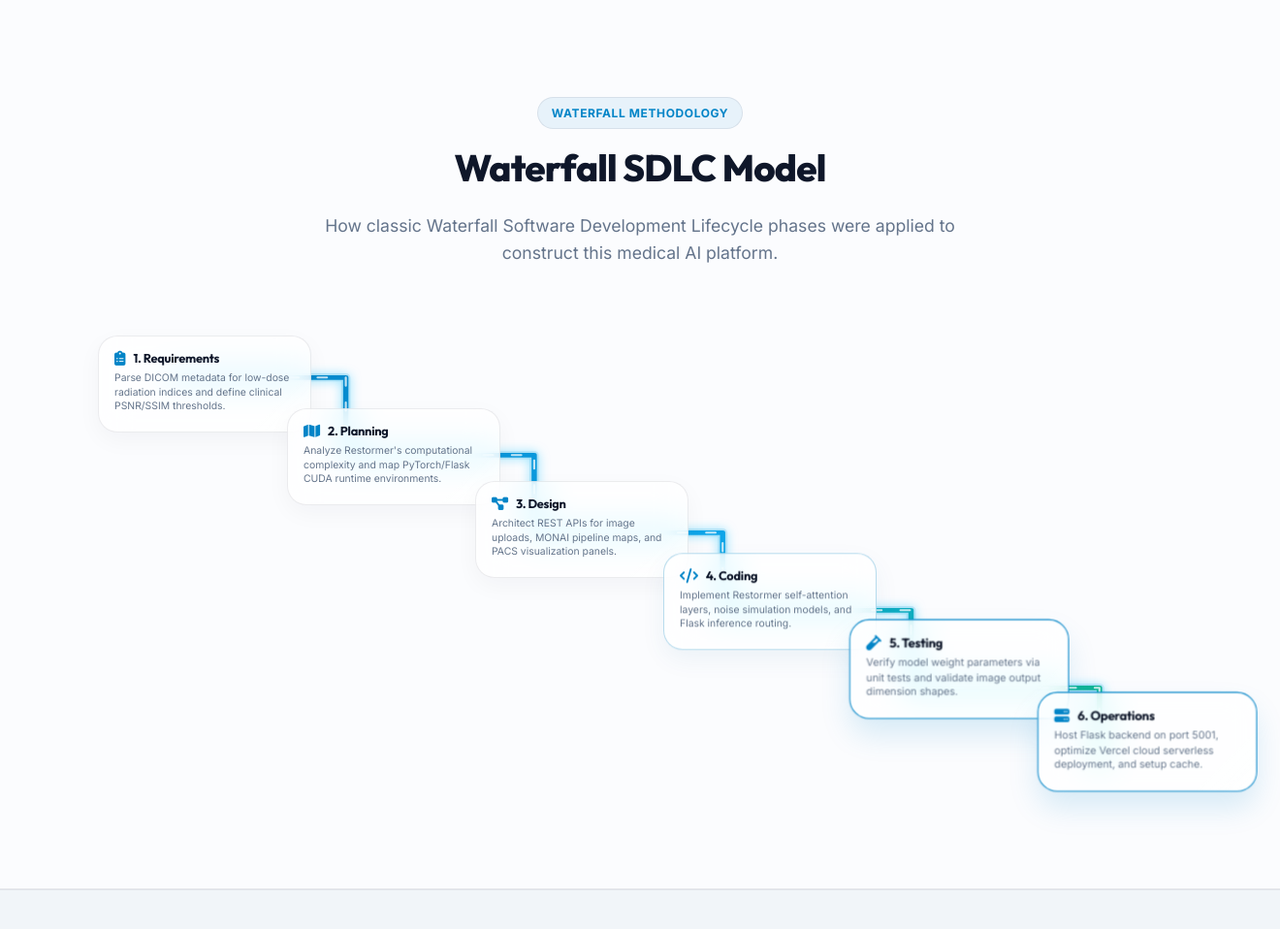
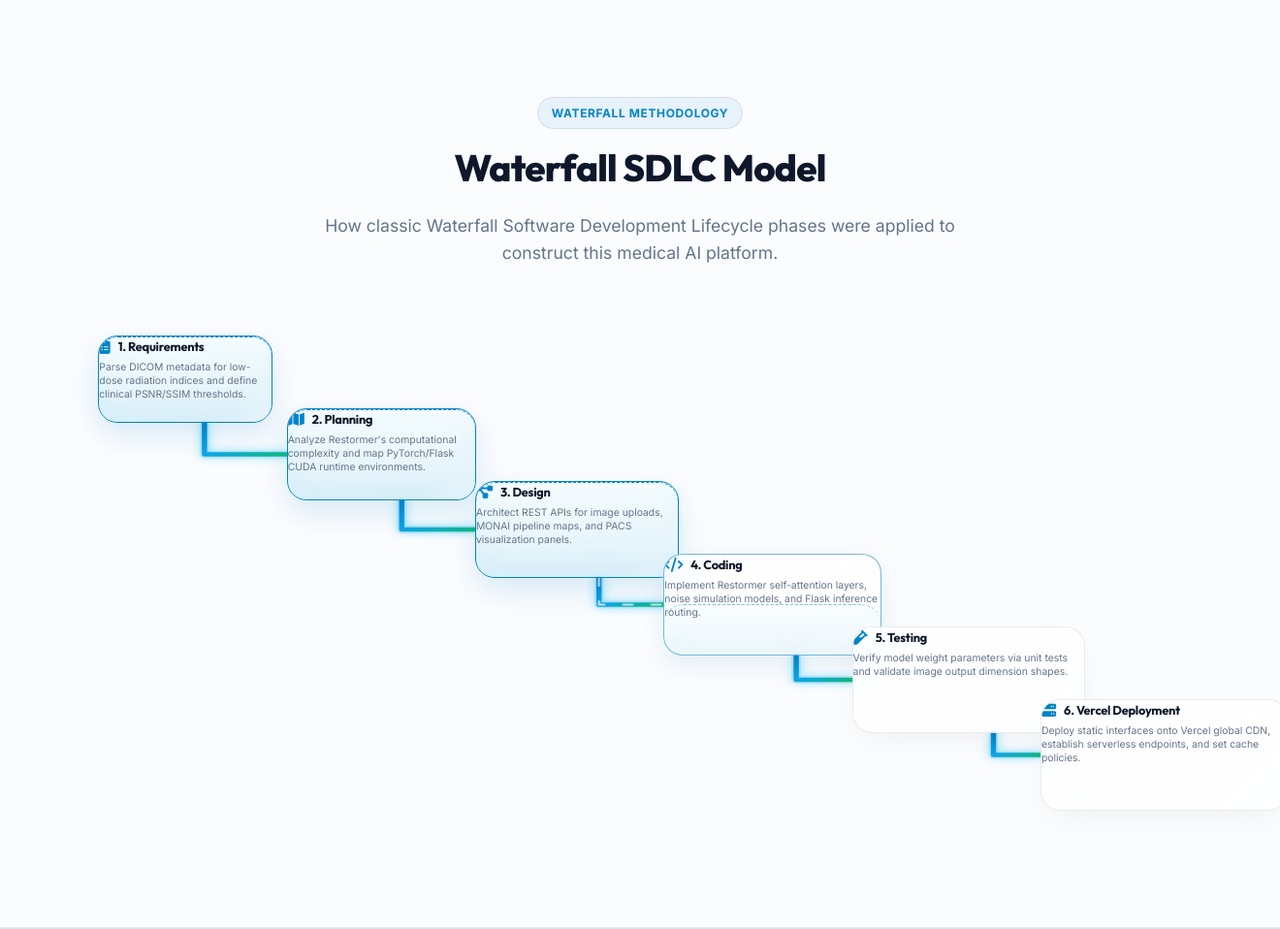
Before and after one commit to Karthik7661/LOW-DOSE-PET-ENHANCEMENT, a Flask app: page / in a window 1320 px wide. Shown: the part 4378-5336 px from the top of the page at 97% size. Run offline with Flask 3, Linux system fonts and the light colour scheme; parts of the project's set-up code (start-up, migrations or seed data) failed here and were passed over.

Commit message:
Implement progressive card sizes, Vercel deployment title, and synchronized sequential liquid-filling animations

```diff
--- a/static/css/styles.css
+++ b/static/css/styles.css
@@ -1807,28 +1807,26 @@
 .waterfall-desktop-canvas {
     position: relative;
     width: 100%;
-    height: 480px;
+    height: 520px;
     margin-top: 40px;
     display: block;
 }
 
 .waterfall-compact-card {
     position: absolute;
-    width: 220px;
-    height: 100px;
-    padding: 12px 16px;
     z-index: 10;
+    overflow: hidden; /* Clips the rising water fill */
     transition: transform 0.3s cubic-bezier(0.16, 1, 0.3, 1), border-color 0.3s ease, box-shadow 0.3s ease;
 }
 
-/* Diagonal staircase coordinate mapping */
+/* Diagonal staircase coordinate mapping with progressive growing sizes */
 @media (min-width: 1024px) {
-    .waterfall-card-1 { left: 4%; top: 10px; }
-    .waterfall-card-2 { left: 20%; top: 85px; }
-    .waterfall-card-3 { left: 36%; top: 160px; }
-    .waterfall-card-4 { left: 52%; top: 235px; }
-    .waterfall-card-5 { left: 68%; top: 310px; }
-    .waterfall-card-6 { left: 84%; top: 385px; }
+    .waterfall-card-1 { left: 4%; top: 10px; width: 180px; height: 90px; }
+    .waterfall-card-2 { left: 20%; top: 85px; width: 195px; height: 95px; }
+    .waterfall-card-3 { left: 36%; top: 160px; width: 210px; height: 100px; }
+    .waterfall-card-4 { left: 52%; top: 235px; width: 225px; height: 105px; }
+    .waterfall-card-5 { left: 68%; top: 310px; width: 240px; height: 110px; }
+    .waterfall-card-6 { left: 84%; top: 385px; width: 255px; height: 115px; }
 
     .waterfall-mobile-drop-line {
         display: none !important;
@@ -1849,8 +1847,8 @@
         position: relative;
         left: 0 !important;
         top: 0 !important;
-        width: 100%;
-        height: auto;
+        width: 100% !important;
+        height: auto !important;
         min-height: 90px;
     }
 
@@ -1895,41 +1893,101 @@
     }
 }
 
-/* Stepped Waterfall Highlight Cascading Wave */
-@keyframes waterfallHighlight {
-    0%, 100% {
-        border-color: var(--color-card-border);
-        box-shadow: 0 8px 24px rgba(15, 23, 42, 0.04);
-        transform: translateY(0);
-    }
-    10% {
-        border-color: var(--color-primary);
-        box-shadow: 0 16px 30px var(--glow-primary);
-        transform: translateY(-6px) scale(1.03);
-    }
-    20% {
-        border-color: var(--color-secondary);
-        box-shadow: 0 16px 30px var(--glow-secondary);
-        transform: translateY(-3px);
-    }
-    30% {
-        border-color: var(--color-card-border);
-        box-shadow: 0 8px 24px rgba(15, 23, 42, 0.04);
-        transform: translateY(0);
-    }
-}
-
-.waterfall-card-pulse {
-    animation: waterfallHighlight 6s infinite ease-in-out;
-}
-
-.waterfall-card-pulse:nth-child(1) { animation-delay: 0s; }
-.waterfall-card-pulse:nth-child(2) { animation-delay: 1s; }
-.waterfall-card-pulse:nth-child(3) { animation-delay: 2s; }
-.waterfall-card-pulse:nth-child(4) { animation-delay: 3s; }
-.waterfall-card-pulse:nth-child(5) { animation-delay: 4s; }
-.waterfall-card-pulse:nth-child(6) { animation-delay: 5s; }
-
-.waterfall-card-pulse:hover {
-    animation-play-state: paused !important;
-}
+/* Synchronized Waterfall Liquid Filling Overlays */
+.water-fill-overlay {
+    position: absolute;
+    left: 0;
+    bottom: 0;
+    width: 100%;
+    height: 0%;
+    background: linear-gradient(180deg, rgba(0, 191, 255, 0.04) 0%, rgba(2, 132, 199, 0.12) 100%);
+    border-radius: inherit;
+    pointer-events: none;
+    z-index: -1;
+    border-top: 1.5px dashed var(--color-primary);
+    box-shadow: inset 0 -15px 30px rgba(0, 191, 255, 0.05);
+}
+
+/* Card 1 Water Fill (0s to 1.2s fill, holds, drains at 11s) */
+@keyframes fillCard1 {
+    0%, 93% { height: 0%; opacity: 0; }
+    10%, 88% { height: 100%; opacity: 1; }
+}
+/* Card 2 Water Fill (2.0s to 3.2s) */
+@keyframes fillCard2 {
+    0%, 16.6%, 93% { height: 0%; opacity: 0; }
+    26.6%, 88% { height: 100%; opacity: 1; }
+}
+/* Card 3 Water Fill (4.0s to 5.2s) */
+@keyframes fillCard3 {
+    0%, 33.3%, 93% { height: 0%; opacity: 0; }
+    43.3%, 88% { height: 100%; opacity: 1; }
+}
+/* Card 4 Water Fill (6.0s to 7.2s) */
+@keyframes fillCard4 {
+    0%, 50%, 93% { height: 0%; opacity: 0; }
+    60%, 88% { height: 100%; opacity: 1; }
+}
+/* Card 5 Water Fill (8.0s to 9.2s) */
+@keyframes fillCard5 {
+    0%, 66.6%, 93% { height: 0%; opacity: 0; }
+    76.6%, 88% { height: 100%; opacity: 1; }
+}
+/* Card 6 Water Fill (10.0s to 11.2s) */
+@keyframes fillCard6 {
+    0%, 83.3%, 93% { height: 0%; opacity: 0; }
+    91.6%, 88% { height: 100%; opacity: 1; }
+}
+
+.water-fill-1 { animation: fillCard1 12s infinite ease-in-out; }
+.water-fill-2 { animation: fillCard2 12s infinite ease-in-out; }
+.water-fill-3 { animation: fillCard3 12s infinite ease-in-out; }
+.water-fill-4 { animation: fillCard4 12s infinite ease-in-out; }
+.water-fill-5 { animation: fillCard5 12s infinite ease-in-out; }
+.water-fill-6 { animation: fillCard6 12s infinite ease-in-out; }
+
+/* Synchronized pipe flow currents (hiding flow when inactive) */
+@keyframes flowPipe1 {
+    0%, 10%, 25%, 100% { opacity: 0; }
+    12.5%, 22% { opacity: 1; }
+}
+@keyframes flowPipe2 {
+    0%, 26.6%, 42%, 100% { opacity: 0; }
+    29.1%, 39% { opacity: 1; }
+}
+@keyframes flowPipe3 {
+    0%, 43.3%, 58%, 100% { opacity: 0; }
+    45.8%, 55% { opacity: 1; }
+}
+@keyframes flowPipe4 {
+    0%, 60%, 75%, 100% { opacity: 0; }
+    62.5%, 72% { opacity: 1; }
+}
+@keyframes flowPipe5 {
+    0%, 76.6%, 91.6%, 100% { opacity: 0; }
+    79.1%, 89% { opacity: 1; }
+}
+
+.pipe-flow-1 { animation: flowPipe1 12s infinite ease-in-out; }
+.pipe-flow-2 { animation: flowPipe2 12s infinite ease-in-out; }
+.pipe-flow-3 { animation: flowPipe3 12s infinite ease-in-out; }
+.pipe-flow-4 { animation: flowPipe4 12s infinite ease-in-out; }
+.pipe-flow-5 { animation: flowPipe5 12s infinite ease-in-out; }
+
+/* Pulse background border as water enters */
+@keyframes borderPulse {
+    0%, 93% { border-color: var(--color-card-border); box-shadow: 0 8px 24px rgba(15, 23, 42, 0.04); }
+    10%, 88% { border-color: var(--color-primary); box-shadow: 0 12px 30px var(--glow-primary); }
+}
+
+.waterfall-card-pulse-1 { animation: borderPulse 12s infinite ease-in-out; }
+.waterfall-card-pulse-2 { animation: borderPulse 12s infinite ease-in-out; animation-delay: 2s; }
+.waterfall-card-pulse-3 { animation: borderPulse 12s infinite ease-in-out; animation-delay: 4s; }
+.waterfall-card-pulse-4 { animation: borderPulse 12s infinite ease-in-out; animation-delay: 6s; }
+.waterfall-card-pulse-5 { animation: borderPulse 12s infinite ease-in-out; animation-delay: 8s; }
+.waterfall-card-pulse-6 { animation: borderPulse 12s infinite ease-in-out; animation-delay: 10s; }
+
+.waterfall-compact-card:hover {
+    transform: translateY(-5px) scale(1.03);
+    box-shadow: 0 15px 35px var(--glow-primary);
+}
--- a/templates/index.html
+++ b/templates/index.html
@@ -730,7 +730,7 @@
 
                 <!-- The Desktop stepped waterfall background SVG flow -->
                 <div class="waterfall-vector-canvas" style="position: absolute; top: 0; left: 0; width: 100%; height: 100%; z-index: 1; pointer-events: none;">
-                    <svg width="100%" height="100%" viewBox="0 0 1000 450" preserveAspectRatio="none" style="overflow: visible;">
+                    <svg width="100%" height="100%" viewBox="0 0 1000 520" preserveAspectRatio="none" style="overflow: visible;">
                         <defs>
                             <linearGradient id="waterGrad" x1="0%" y1="0%" x2="100%" y2="100%">
                                 <stop offset="0%" stop-color="var(--color-primary)" />
@@ -746,23 +746,31 @@
                             </filter>
                         </defs>
                         <!-- Layer 1: Outer glowing transparent glass pipe -->
-                        <path d="M 100,50 L 250,50 L 250,125 L 410,125 L 410,200 L 570,200 L 570,275 L 730,275 L 730,350 L 890,350 L 890,425"
-                              fill="none" stroke="rgba(2, 132, 199, 0.15)" stroke-width="8" stroke-linecap="round" stroke-linejoin="round" />
+                        <path d="M 130,100 L 130,132.5 L 200,132.5" fill="none" stroke="rgba(2, 132, 199, 0.12)" stroke-width="8" stroke-linecap="round" stroke-linejoin="round" />
+                        <path d="M 297.5,180 L 297.5,210 L 360,210" fill="none" stroke="rgba(2, 132, 199, 0.12)" stroke-width="8" stroke-linecap="round" stroke-linejoin="round" />
+                        <path d="M 465,260 L 465,287.5 L 520,287.5" fill="none" stroke="rgba(2, 132, 199, 0.12)" stroke-width="8" stroke-linecap="round" stroke-linejoin="round" />
+                        <path d="M 632.5,340 L 632.5,365 L 680,365" fill="none" stroke="rgba(2, 132, 199, 0.12)" stroke-width="8" stroke-linecap="round" stroke-linejoin="round" />
+                        <path d="M 800,420 L 800,442.5 L 840,442.5" fill="none" stroke="rgba(2, 132, 199, 0.12)" stroke-width="8" stroke-linecap="round" stroke-linejoin="round" />
 
                         <!-- Layer 2: Inner glowing liquid core -->
-                        <path d="M 100,50 L 250,50 L 250,125 L 410,125 L 410,200 L 570,200 L 570,275 L 730,275 L 730,350 L 890,350 L 890,425"
-                              fill="none" stroke="url(#waterGrad)" stroke-width="4.5" stroke-linecap="round" stroke-linejoin="round"
-                              class="water-core" />
+                        <path d="M 130,100 L 130,132.5 L 200,132.5" fill="none" stroke="url(#waterGrad)" stroke-width="4.5" stroke-linecap="round" stroke-linejoin="round" class="water-core" />
+                        <path d="M 297.5,180 L 297.5,210 L 360,210" fill="none" stroke="url(#waterGrad)" stroke-width="4.5" stroke-linecap="round" stroke-linejoin="round" class="water-core" />
+                        <path d="M 465,260 L 465,287.5 L 520,287.5" fill="none" stroke="url(#waterGrad)" stroke-width="4.5" stroke-linecap="round" stroke-linejoin="round" class="water-core" />
+                        <path d="M 632.5,340 L 632.5,365 L 680,365" fill="none" stroke="url(#waterGrad)" stroke-width="4.5" stroke-linecap="round" stroke-linejoin="round" class="water-core" />
+                        <path d="M 800,420 L 800,442.5 L 840,442.5" fill="none" stroke="url(#waterGrad)" stroke-width="4.5" stroke-linecap="round" stroke-linejoin="round" class="water-core" />
 
                         <!-- Layer 3: Rushing liquid currents (Bubble stream animation) -->
-                        <path d="M 100,50 L 250,50 L 250,125 L 410,125 L 410,200 L 570,200 L 570,275 L 730,275 L 730,350 L 890,350 L 890,425"
-                              fill="none" stroke="rgba(255, 255, 255, 0.75)" stroke-width="1.8" stroke-linecap="round" stroke-linejoin="round"
-                              class="water-current" />
+                        <path d="M 130,100 L 130,132.5 L 200,132.5" fill="none" stroke="rgba(255, 255, 255, 0.75)" stroke-width="1.8" stroke-linecap="round" stroke-linejoin="round" class="water-current pipe-flow-1" />
+                        <path d="M 297.5,180 L 297.5,210 L 360,210" fill="none" stroke="rgba(255, 255, 255, 0.75)" stroke-width="1.8" stroke-linecap="round" stroke-linejoin="round" class="water-current pipe-flow-2" />
+                        <path d="M 465,260 L 465,287.5 L 520,287.5" fill="none" stroke="rgba(255, 255, 255, 0.75)" stroke-width="1.8" stroke-linecap="round" stroke-linejoin="round" class="water-current pipe-flow-3" />
+                        <path d="M 632.5,340 L 632.5,365 L 680,365" fill="none" stroke="rgba(255, 255, 255, 0.75)" stroke-width="1.8" stroke-linecap="round" stroke-linejoin="round" class="water-current pipe-flow-4" />
+                        <path d="M 800,420 L 800,442.5 L 840,442.5" fill="none" stroke="rgba(255, 255, 255, 0.75)" stroke-width="1.8" stroke-linecap="round" stroke-linejoin="round" class="water-current pipe-flow-5" />
                     </svg>
                 </div>
 
                 <!-- SDLC Card 1 -->
-                <div class="waterfall-compact-card waterfall-card-1 glass-card tilt-3d waterfall-card-pulse">
+                <div class="waterfall-compact-card waterfall-card-1 glass-card tilt-3d waterfall-card-pulse-1">
+                    <div class="water-fill-overlay water-fill-1"></div>
                     <div style="display: flex; align-items: center; gap: 8px; margin-bottom: 4px;">
                         <i class="fa-solid fa-clipboard-list" style="color: var(--color-primary); font-size: 0.95rem;"></i>
                         <h4 style="font-size: 0.8rem; font-weight: 700;">1. Requirements</h4>
@@ -770,7 +778,8 @@
                     <p style="font-size: 0.65rem; color: var(--color-text-muted); line-height: 1.35;">Parse DICOM metadata for low-dose radiation indices and define clinical PSNR/SSIM thresholds.</p>
                 </div>
                 <!-- SDLC Card 2 -->
-                <div class="waterfall-compact-card waterfall-card-2 glass-card tilt-3d waterfall-card-pulse">
+                <div class="waterfall-compact-card waterfall-card-2 glass-card tilt-3d waterfall-card-pulse-2">
+                    <div class="water-fill-overlay water-fill-2"></div>
                     <div style="display: flex; align-items: center; gap: 8px; margin-bottom: 4px;">
                         <i class="fa-solid fa-map" style="color: var(--color-primary); font-size: 0.95rem;"></i>
                         <h4 style="font-size: 0.8rem; font-weight: 700;">2. Planning</h4>
@@ -778,7 +787,8 @@
                     <p style="font-size: 0.65rem; color: var(--color-text-muted); line-height: 1.35;">Analyze Restormer's computational complexity and map PyTorch/Flask CUDA runtime environments.</p>
                 </div>
                 <!-- SDLC Card 3 -->
-                <div class="waterfall-compact-card waterfall-card-3 glass-card tilt-3d waterfall-card-pulse">
+                <div class="waterfall-compact-card waterfall-card-3 glass-card tilt-3d waterfall-card-pulse-3">
+                    <div class="water-fill-overlay water-fill-3"></div>
                     <div style="display: flex; align-items: center; gap: 8px; margin-bottom: 4px;">
                         <i class="fa-solid fa-diagram-project" style="color: var(--color-primary); font-size: 0.95rem;"></i>
                         <h4 style="font-size: 0.8rem; font-weight: 700;">3. Design</h4>
@@ -786,7 +796,8 @@
                     <p style="font-size: 0.65rem; color: var(--color-text-muted); line-height: 1.35;">Architect REST APIs for image uploads, MONAI pipeline maps, and PACS visualization panels.</p>
                 </div>
                 <!-- SDLC Card 4 -->
-                <div class="waterfall-compact-card waterfall-card-4 glass-card tilt-3d waterfall-card-pulse">
+                <div class="waterfall-compact-card waterfall-card-4 glass-card tilt-3d waterfall-card-pulse-4">
+                    <div class="water-fill-overlay water-fill-4"></div>
                     <div style="display: flex; align-items: center; gap: 8px; margin-bottom: 4px;">
                         <i class="fa-solid fa-code" style="color: var(--color-primary); font-size: 0.95rem;"></i>
                         <h4 style="font-size: 0.8rem; font-weight: 700;">4. Coding</h4>
@@ -794,7 +805,8 @@
                     <p style="font-size: 0.65rem; color: var(--color-text-muted); line-height: 1.35;">Implement Restormer self-attention layers, noise simulation models, and Flask inference routing.</p>
                 </div>
                 <!-- SDLC Card 5 -->
-                <div class="waterfall-compact-card waterfall-card-5 glass-card tilt-3d waterfall-card-pulse">
+                <div class="waterfall-compact-card waterfall-card-5 glass-card tilt-3d waterfall-card-pulse-5">
+                    <div class="water-fill-overlay water-fill-5"></div>
                     <div style="display: flex; align-items: center; gap: 8px; margin-bottom: 4px;">
                         <i class="fa-solid fa-vial" style="font-size: 0.95rem; color: var(--color-primary);"></i>
                         <h4 style="font-size: 0.8rem; font-weight: 700;">5. Testing</h4>
@@ -802,12 +814,13 @@
                     <p style="font-size: 0.65rem; color: var(--color-text-muted); line-height: 1.35;">Verify model weight parameters via unit tests and validate image output dimension shapes.</p>
                 </div>
                 <!-- SDLC Card 6 -->
-                <div class="waterfall-compact-card waterfall-card-6 glass-card tilt-3d waterfall-card-pulse">
+                <div class="waterfall-compact-card waterfall-card-6 glass-card tilt-3d waterfall-card-pulse-6">
+                    <div class="water-fill-overlay water-fill-6"></div>
                     <div style="display: flex; align-items: center; gap: 8px; margin-bottom: 4px;">
                         <i class="fa-solid fa-server" style="color: var(--color-primary); font-size: 0.95rem;"></i>
-                        <h4 style="font-size: 0.8rem; font-weight: 700;">6. Operations</h4>
+                        <h4 style="font-size: 0.8rem; font-weight: 700;">6. Vercel Deployment</h4>
                     </div>
-                    <p style="font-size: 0.65rem; color: var(--color-text-muted); line-height: 1.35;">Host Flask backend on port 5001, optimize Vercel cloud serverless deployment, and setup cache.</p>
+                    <p style="font-size: 0.65rem; color: var(--color-text-muted); line-height: 1.35;">Deploy static interfaces onto Vercel global CDN, establish serverless endpoints, and set cache policies.</p>
                 </div>
             </div>
         </div>
```
